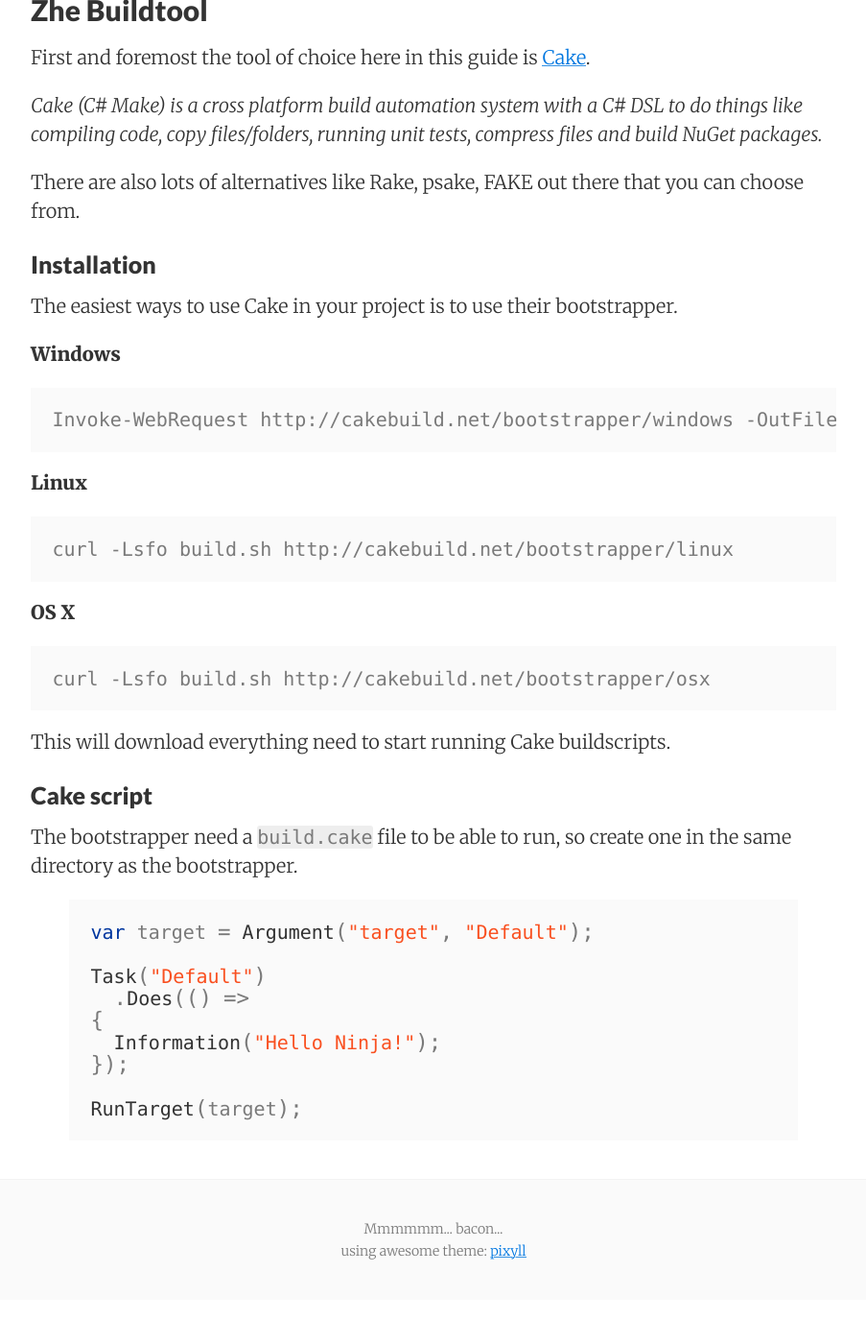
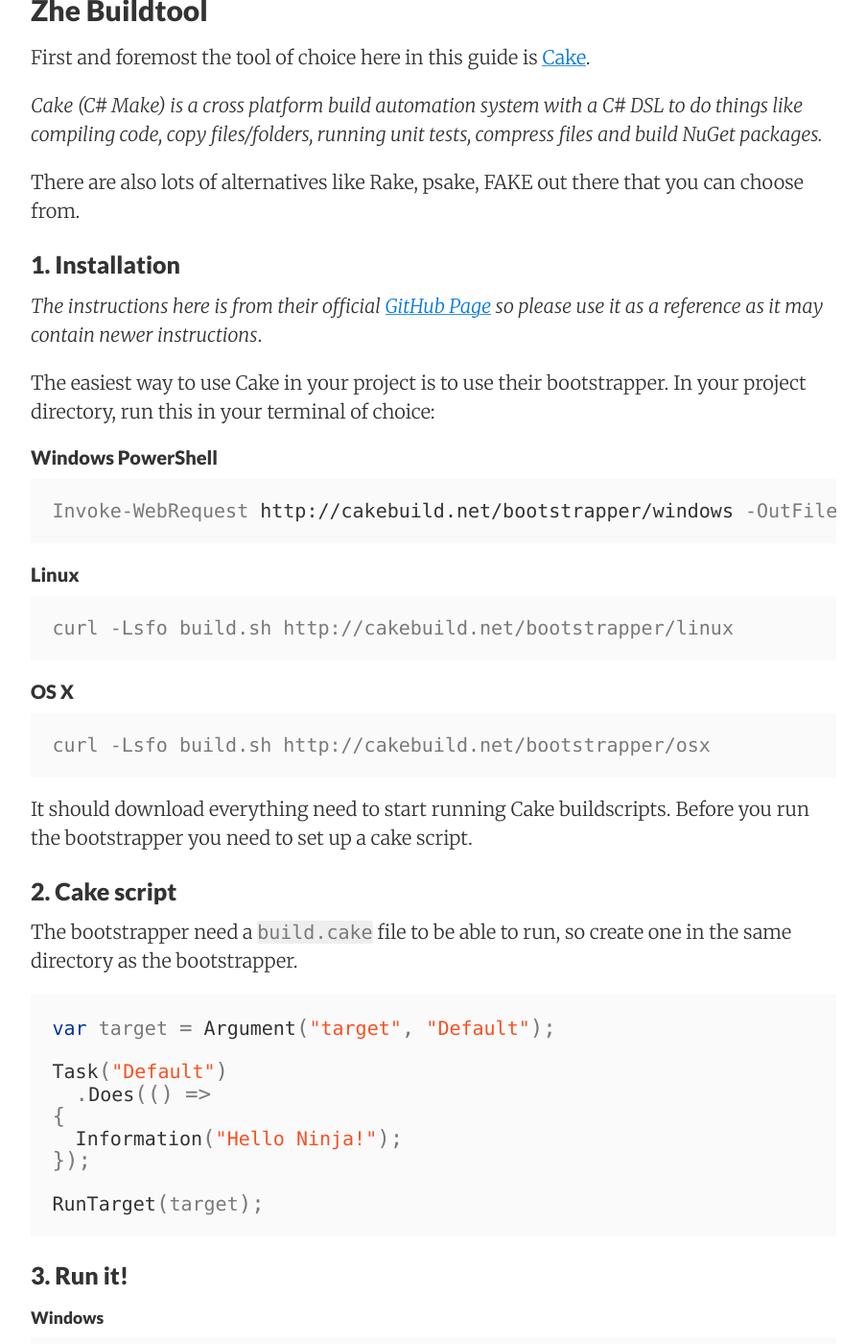
Before and after one commit to ceve/ceve.github.io, a Jekyll site: the page built from _posts/2016-04-22-awesome-cake-with-xamarin.md, in a window 1280 px wide and 1400 px high, scrolled down 935 px. Shown: the whole window at 96% size, without its empty margins (188-1091 px from the left). Built offline with Jekyll 4.4.1, drawn with Linux system fonts in a browser that asks for light colours; nearby versions of some CDN libraries; comment, search, counter and statistics services are not loaded; before the commit the page ends 2289 px from its top, so only the background shows below that; some of the changed text lies outside the part shown.

Commit message:
Updated post

```diff
--- a/_posts/2016-04-22-awesome-cake-with-xamarin.md
+++ b/_posts/2016-04-22-awesome-cake-with-xamarin.md
@@ -1,6 +1,6 @@
 ---
 layout: post
-title:  "Awesome Cake with Xamarin Part 1"
+title:	 "Awesome Cake with Xamarin Part 1"
 date:   2016-04-22 07:25:07 +0200
 published: true
 categories: xamarin cake
@@ -24,30 +24,36 @@
 
 There are also lots of alternatives like Rake, psake, FAKE out there that you can choose from.
 
-### Installation
+### 1. Installation
 
-The easiest ways to use Cake in your project is to use their bootstrapper.
+*The instructions here is from their official [GitHub Page](https://github.com/cake-build/cake) so please use it as a reference as it may contain newer instructions*.
 
-**Windows**
+The easiest way to use Cake in your project is to use their bootstrapper. In your project directory, run this in your terminal of choice:
 
-	Invoke-WebRequest http://cakebuild.net/bootstrapper/windows -OutFile build.ps1
+#### Windows PowerShell
 
-**Linux**
+~~~powershell
+Invoke-WebRequest http://cakebuild.net/bootstrapper/windows -OutFile build.ps1
+~~~
 
-	curl -Lsfo build.sh http://cakebuild.net/bootstrapper/linux
+#### Linux
 
-**OS X**
+~~~console
+curl -Lsfo build.sh http://cakebuild.net/bootstrapper/linux
+~~~
 
-	curl -Lsfo build.sh http://cakebuild.net/bootstrapper/osx
+#### OS X
+~~~console
+curl -Lsfo build.sh http://cakebuild.net/bootstrapper/osx
+~~~
 
-This will download everything need to start running Cake buildscripts.
+It should download everything need to start running Cake buildscripts. Before you run the bootstrapper you need to set up a cake script.
 
-### Cake script
+### 2. Cake script
 
 The bootstrapper need a `build.cake` file to be able to run, so create one in the same directory as the bootstrapper.
 
-{% highlight csharp %}
-
+~~~csharp
 var target = Argument("target", "Default");
 
 Task("Default")
@@ -57,4 +63,46 @@
 });
 
 RunTarget(target);
-{% endhighlight %}
+~~~
+
+### 3. Run it!
+
+##### Windows
+
+~~~powershell
+# Execute the bootstrapper script.
+./build.ps1
+~~~
+
+##### Linux / OS X
+
+~~~console
+# Set your script to be executable by changing permissions
+chmod +x build.sh
+
+# Execute the bootstrapper script.
+./build.sh
+~~~
+
+### Result
+You should now see your cake script running and this output:
+
+	Hello Ninja!
+
+Building your project with Cake
+-------------------------------
+The most important thing to be able to test things in your project is to build it.
+
+### Setup restore of dependencies with NuGet
+
+We will create a new Task in Cake that will handle the restoration of packages. The alias used is [NugetRestore](http://cakebuild.net/api/cake.common.tools.nuget/bdfa6572/a0e10885).
+
+~~~csharp
+Task("Nuget-Package-Restore")
+.Does(() =>
+{
+	// Path to Xamarin Solution
+	var solution = GetFiles("./src/Awesome.Xamarin.Project/*.sln");
+	NuGetRestore(appSolutions);
+});
+~~~
```
